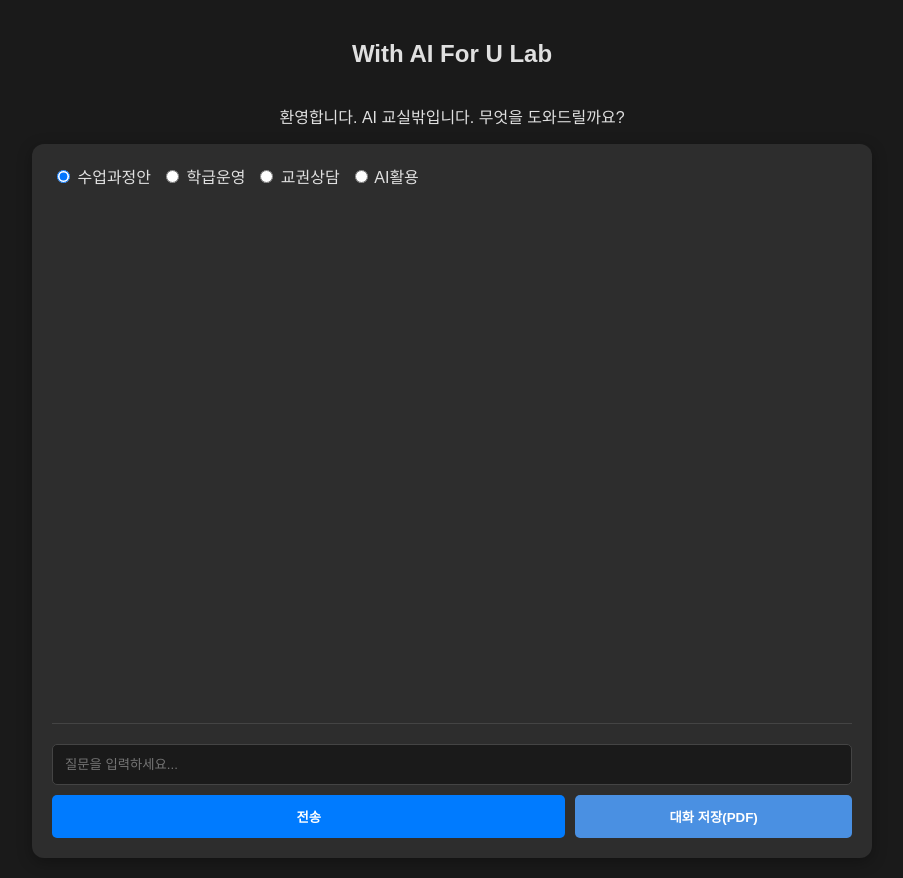
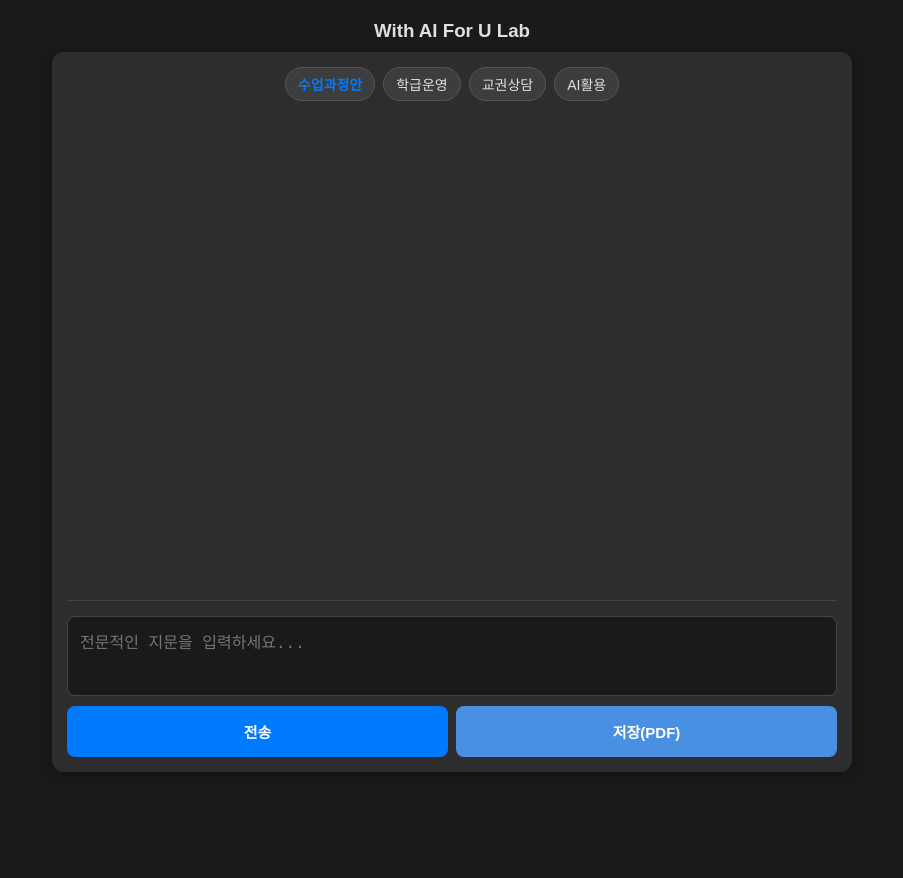
Before and after one commit to wbi4u-lab/wbi4u-lab, a Flask app: page / in a window 1280 px wide. Shown: the whole page, without its empty margins (188-1091 px from the left). After the commit the page ends 772 px from the top, so only its background shows below. Run offline with Flask 3, Linux system fonts and the light colour scheme; some libraries are stand-ins or nearby versions.

Commit message:
Update index.html

```diff
--- a/templates/index.html
+++ b/templates/index.html
@@ -2,46 +2,58 @@
 <html lang="ko">
 <head>
     <meta charset="UTF-8">
-    <meta name="viewport" content="width=device-width, initial-scale=1.0">
+    <meta name="viewport" content="width=device-width, initial-scale=1.0, maximum-scale=1.0, user-scalable=no">
     <title>With AI For U Lab - 교실밖</title>
     <script src="https://cdnjs.cloudflare.com/ajax/libs/jspdf/2.5.1/jspdf.umd.min.js"></script>
     <script src="https://cdnjs.cloudflare.com/ajax/libs/html2canvas/1.4.1/html2canvas.min.js"></script>
     <style>
-        body { font-family: 'Pretendard', sans-serif; background-color: #1a1a1a; color: #e0e0e0; margin: 0; padding: 20px; display: flex; flex-direction: column; align-items: center; }
-        #chat-container { width: 100%; max-width: 800px; background: #2d2d2d; border-radius: 12px; padding: 20px; box-shadow: 0 4px 15px rgba(0,0,0,0.3); }
-        #chat-box { height: 500px; overflow-y: auto; border-bottom: 1px solid #444; padding-bottom: 20px; margin-bottom: 20px; display: flex; flex-direction: column; gap: 15px; }
-        .message { padding: 12px; border-radius: 8px; max-width: 85%; line-height: 1.6; }
+        body { font-family: 'Pretendard', sans-serif; background-color: #1a1a1a; color: #e0e0e0; margin: 0; padding: 10px; display: flex; flex-direction: column; align-items: center; min-height: 100vh; }
+        #chat-container { width: 100%; max-width: 800px; background: #2d2d2d; border-radius: 12px; padding: 15px; box-shadow: 0 4px 15px rgba(0,0,0,0.3); display: flex; flex-direction: column; height: 90vh; box-sizing: border-box; }
+        #chat-box { flex: 1; overflow-y: auto; border-bottom: 1px solid #444; padding-bottom: 15px; margin-bottom: 15px; display: flex; flex-direction: column; gap: 12px; }
+        .message { padding: 12px; border-radius: 8px; max-width: 90%; line-height: 1.6; font-size: 15px; word-break: break-all; }
         .user-msg { align-self: flex-end; background-color: #007bff; color: white; }
         .ai-msg { align-self: flex-start; background-color: #3d3d3d; border: 1px solid #555; }
-        .btn-group { display: flex; gap: 10px; }
-        input[type="text"] { flex: 1; padding: 12px; border-radius: 5px; border: 1px solid #444; background: #1a1a1a; color: white; }
-        button { padding: 12px 20px; border: none; border-radius: 5px; cursor: pointer; font-weight: bold; transition: 0.3s; }
-        #send-btn { background-color: #007bff; color: white; flex: 2; }
-        #pdf-btn { background-color: #4A90E2; color: white; flex: 1; }
-        button:hover { opacity: 0.8; }
-        .mode-selector { margin-bottom: 15px; display: flex; gap: 10px; flex-wrap: wrap; }
+
+        /* 모바일 최적화 입력 영역 */
+        .input-area { display: flex; flex-direction: column; gap: 10px; }
+        textarea { width: 100%; height: 80px; padding: 12px; border-radius: 8px; border: 1px solid #444; background: #1a1a1a; color: white; font-size: 16px; resize: none; box-sizing: border-box; outline: none; }
+        .btn-group { display: flex; gap: 8px; }
+        button { flex: 1; padding: 15px; border: none; border-radius: 8px; cursor: pointer; font-weight: bold; font-size: 15px; transition: 0.3s; }
+        #send-btn { background-color: #007bff; color: white; }
+        #pdf-btn { background-color: #4A90E2; color: white; }
+
+        .mode-selector { margin-bottom: 12px; display: flex; gap: 8px; flex-wrap: wrap; justify-content: center; }
+        .mode-selector label { font-size: 14px; background: #3d3d3d; padding: 6px 12px; border-radius: 20px; cursor: pointer; border: 1px solid #555; }
+        .mode-selector input { display: none; }
+        .mode-selector input:checked + span { color: #007bff; font-weight: bold; }
+
+        /* 모바일 전용 반응형 쿼리 */
+        @media (max-width: 480px) {
+            body { padding: 5px; }
+            #chat-container { height: 95vh; padding: 10px; }
+            .message { max-width: 95%; font-size: 14px; }
+            textarea { height: 70px; font-size: 14px; }
+            button { padding: 12px; font-size: 14px; }
+        }
     </style>
 </head>
 <body>
-    <h2>With AI For U Lab</h2>
-    <p>환영합니다. AI 교실밖입니다. 무엇을 도와드릴까요?</p>
-
+    <h3 style="margin: 10px 0;">With AI For U Lab</h3>
     <div id="chat-container">
         <div class="mode-selector">
-            <label><input type="radio" name="mode" value="lesson" checked> 수업과정안</label>
-            <label><input type="radio" name="mode" value="management"> 학급운영</label>
-            <label><input type="radio" name="mode" value="rights"> 교권상담</label>
-            <label><input type="radio" name="mode" value="ai_edu"> AI활용</label>
+            <label><input type="radio" name="mode" value="lesson" checked><span>수업과정안</span></label>
+            <label><input type="radio" name="mode" value="management"><span>학급운영</span></label>
+            <label><input type="radio" name="mode" value="rights"><span>교권상담</span></label>
+            <label><input type="radio" name="mode" value="ai_edu"><span>AI활용</span></label>
         </div>
 
-        <div id="chat-box">
-            </div>
+        <div id="chat-box"></div>
 
-        <div style="display: flex; flex-direction: column; gap: 10px;">
-            <input type="text" id="user-input" placeholder="질문을 입력하세요..." onkeypress="if(event.keyCode==13) ask()">
+        <div class="input-area">
+            <textarea id="user-input" placeholder="전문적인 지문을 입력하세요..."></textarea>
             <div class="btn-group">
                 <button id="send-btn" onclick="ask()">전송</button>
-                <button id="pdf-btn" onclick="saveAsPDF()">대화 저장(PDF)</button>
+                <button id="pdf-btn" onclick="saveAsPDF()">저장(PDF)</button>
             </div>
         </div>
     </div>
@@ -51,7 +63,6 @@
             const chatBox = document.getElementById('chat-box');
             const msgDiv = document.createElement('div');
             msgDiv.className = 'message ' + className;
-            // 답변자일 때만 '교실밖'으로 표시, 질문자는 '나'로 표시
             const displayName = (sender === 'AI') ? '교실밖' : '나';
             msgDiv.innerHTML = `<strong>${displayName}</strong><br><span class="content">${message}</span>`;
             chatBox.appendChild(msgDiv);
@@ -68,7 +79,7 @@
             appendMessage('User', message.replace(/\n/g, '<br>'), 'user-msg');
             input.value = '';
 
-            const aiMsgDiv = appendMessage('AI', '', 'ai-msg');
+            const aiMsgDiv = appendMessage('AI', '생각 중...', 'ai-msg');
             const contentSpan = aiMsgDiv.querySelector('.content');
 
             try {
@@ -80,11 +91,13 @@
 
                 const reader = response.body.getReader();
                 const decoder = new TextDecoder();
+                contentSpan.innerHTML = ''; // 초기화
 
                 while (true) {
                     const { done, value } = await reader.read();
                     if (done) break;
                     contentSpan.innerHTML += decoder.decode(value, { stream: true });
+                    document.getElementById('chat-box').scrollTop = document.getElementById('chat-box').scrollHeight;
                 }
             } catch (error) {
                 contentSpan.innerText = "오류가 발생했습니다: " + error;
@@ -94,21 +107,18 @@
         async function saveAsPDF() {
             const { jsPDF } = window.jspdf;
             const chatBox = document.getElementById('chat-box');
-
-            if (!chatBox.hasChildNodes()) {
-                alert("저장할 대화 내용이 없습니다.");
-                return;
-            }
-
+            if (!chatBox.hasChildNodes()) { alert("저장할 내용이 없습니다."); return; }
             try {
-                const canvas = await html2canvas(chatBox, {
-                    scale: 2,
-                    useCORS: true,
-                    backgroundColor: "#1a1a1a" // 다크모드 배경 유지
-                });
-
+                const canvas = await html2canvas(chatBox, { scale: 2, useCORS: true, backgroundColor: "#1a1a1a" });
                 const imgData = canvas.toDataURL('image/png');
                 const pdf = new jsPDF('p', 'mm', 'a4');
                 const pdfWidth = pdf.internal.pageSize.getWidth();
                 const imgProps = pdf.getImageProperties(imgData);
-                const pdfHeight = (imgProps.height * pdfWidth) / img
+                const pdfHeight = (imgProps.height * pdfWidth) / imgProps.width;
+                pdf.addImage(imgData, 'PNG', 0, 0, pdfWidth, pdfHeight);
+                pdf.save(`교실밖_상담기록_${new Date().toISOString().slice(0,10)}.pdf`);
+            } catch (error) { alert("PDF 생성 중 오류가 발생했습니다."); }
+        }
+    </script>
+</body>
+</html>
```
